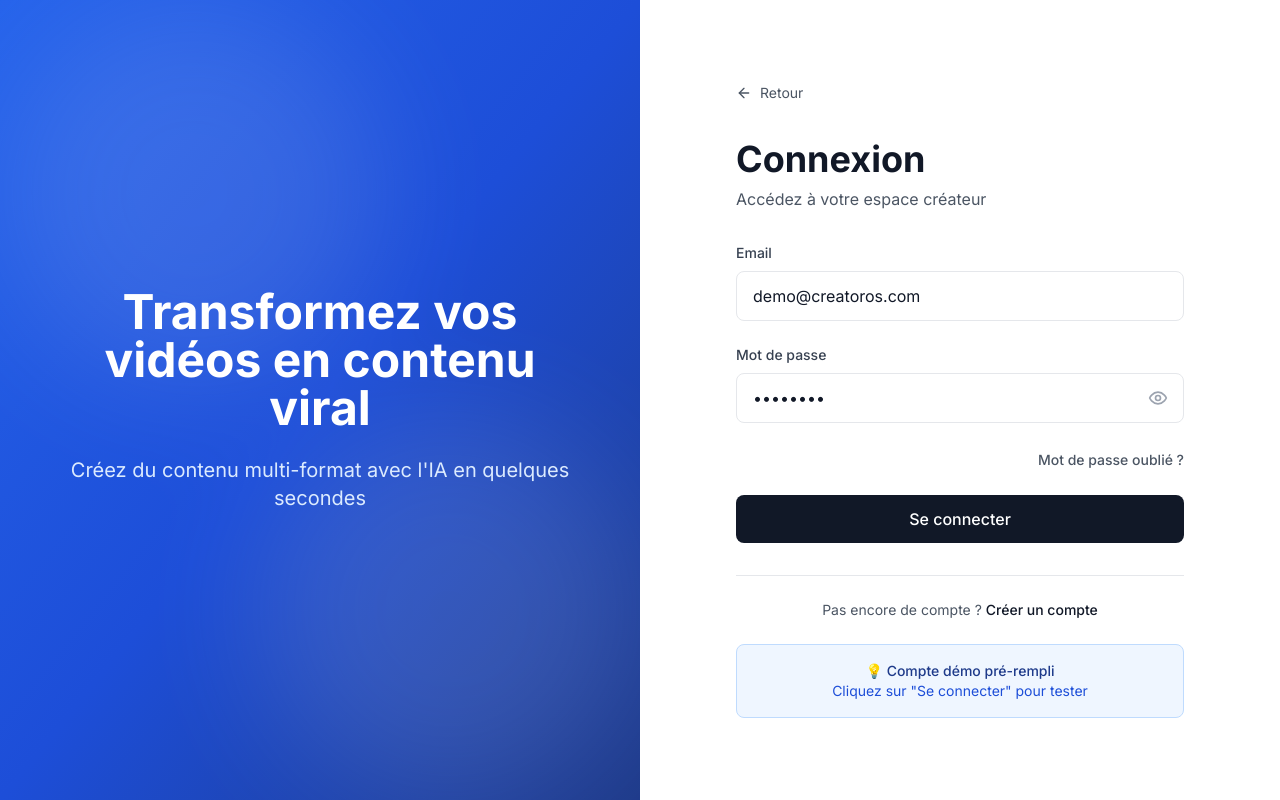
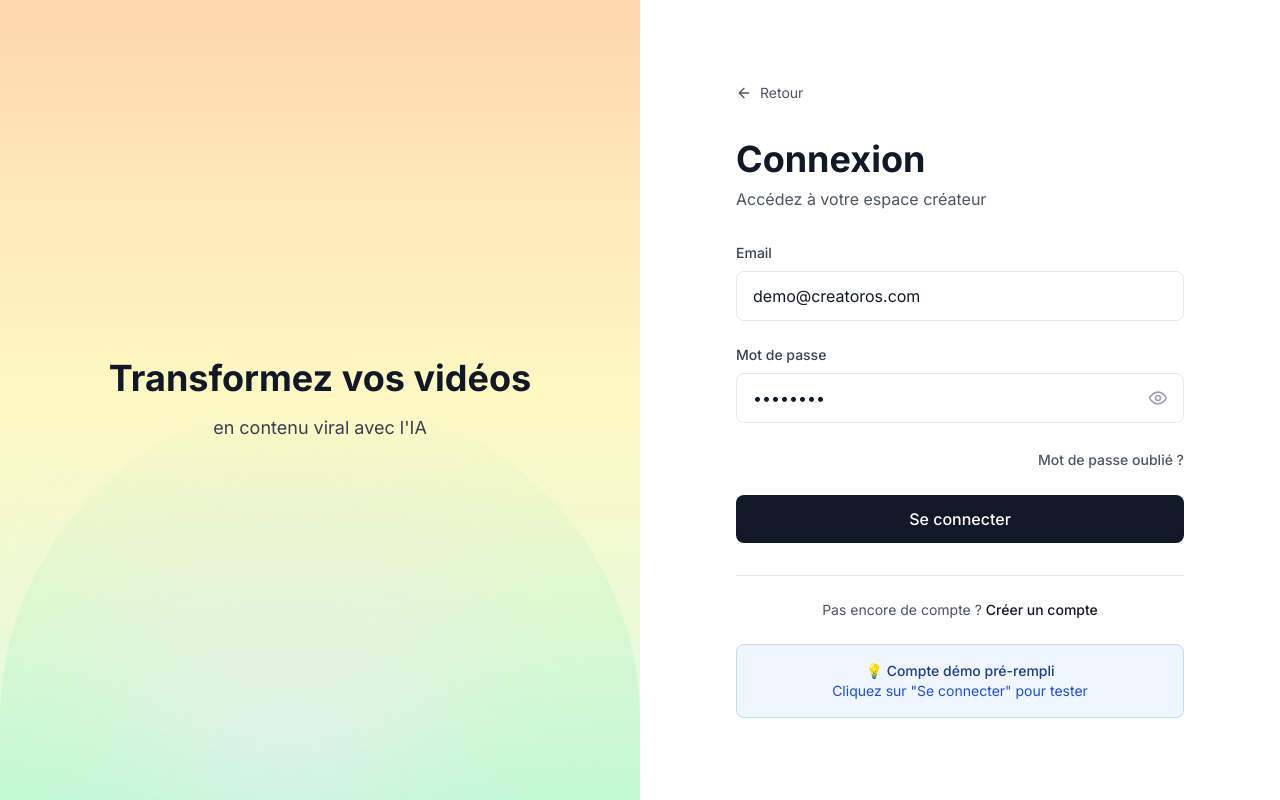
Before and after one commit to skrt67/creatoros, a Next.js app in the folder frontend/: page /login in a window 1280 px wide. Built offline with nearby package versions, Linux system fonts and the light colour scheme.

Commit message:
Use same Duna gradient colors on login and register pages

```diff
--- a/frontend/app/login/page.tsx
+++ b/frontend/app/login/page.tsx
@@ -57,21 +57,21 @@ export default function LoginPage() {
 
   return (
     <div className="min-h-screen bg-white flex">
-      {/* Left Side - Gradient */}
-      <div className="hidden lg:flex lg:w-1/2 bg-gradient-to-br from-blue-600 via-blue-700 to-blue-900 relative overflow-hidden flex-col items-center justify-center p-12">
-        {/* Background Pattern */}
-        <div className="absolute inset-0 opacity-10">
-          <div className="absolute top-0 left-0 w-96 h-96 bg-white rounded-full blur-3xl"></div>
-          <div className="absolute bottom-0 right-0 w-96 h-96 bg-white rounded-full blur-3xl"></div>
+      {/* Left Side - Duna Gradient */}
+      <div className="hidden lg:flex lg:w-1/2 bg-gradient-to-b from-orange-200 via-yellow-100 to-green-100 relative overflow-hidden flex-col items-center justify-center p-12">
+        {/* Decorative blobs */}
+        <div className="absolute inset-0 opacity-30">
+          <div className="absolute bottom-0 left-0 w-full h-1/2 bg-gradient-to-t from-green-300 to-transparent rounded-t-full"></div>
+          <div className="absolute bottom-0 right-1/4 w-96 h-96 bg-gradient-to-t from-purple-200 to-transparent rounded-full blur-3xl"></div>
         </div>
 
         {/* Content */}
         <div className="relative z-10 text-center">
-          <h2 className="text-4xl lg:text-5xl font-bold text-white leading-tight mb-6">
-            Transformez vos vidéos en contenu viral
+          <h2 className="text-3xl lg:text-4xl font-bold text-gray-900 leading-tight mb-4">
+            Transformez vos vidéos
           </h2>
-          <p className="text-xl text-blue-100">
-            Créez du contenu multi-format avec l'IA en quelques secondes
+          <p className="text-lg text-gray-700">
+            en contenu viral avec l'IA
           </p>
         </div>
       </div>
--- a/frontend/app/register/page.tsx
+++ b/frontend/app/register/page.tsx
@@ -104,21 +104,21 @@ export default function RegisterPage() {
 
   return (
     <div className="min-h-screen bg-white flex">
-      {/* Left Side - Gradient */}
-      <div className="hidden lg:flex lg:w-1/2 bg-gradient-to-br from-purple-600 via-purple-700 to-purple-900 relative overflow-hidden flex-col items-center justify-center p-12">
-        {/* Background Pattern */}
-        <div className="absolute inset-0 opacity-10">
-          <div className="absolute top-0 left-0 w-96 h-96 bg-white rounded-full blur-3xl"></div>
-          <div className="absolute bottom-0 right-0 w-96 h-96 bg-white rounded-full blur-3xl"></div>
+      {/* Left Side - Duna Gradient */}
+      <div className="hidden lg:flex lg:w-1/2 bg-gradient-to-b from-orange-200 via-yellow-100 to-green-100 relative overflow-hidden flex-col items-center justify-center p-12">
+        {/* Decorative blobs */}
+        <div className="absolute inset-0 opacity-30">
+          <div className="absolute bottom-0 left-0 w-full h-1/2 bg-gradient-to-t from-green-300 to-transparent rounded-t-full"></div>
+          <div className="absolute bottom-0 right-1/4 w-96 h-96 bg-gradient-to-t from-purple-200 to-transparent rounded-full blur-3xl"></div>
         </div>
 
         {/* Content */}
         <div className="relative z-10 text-center">
-          <h2 className="text-4xl lg:text-5xl font-bold text-white leading-tight mb-6">
-            Rejoignez des milliers de créateurs
+          <h2 className="text-3xl lg:text-4xl font-bold text-gray-900 leading-tight mb-4">
+            Rejoignez des milliers
           </h2>
-          <p className="text-xl text-purple-100">
-            Commencez votre aventure créative dès aujourd'hui
+          <p className="text-lg text-gray-700">
+            de créateurs
           </p>
         </div>
       </div>
```
